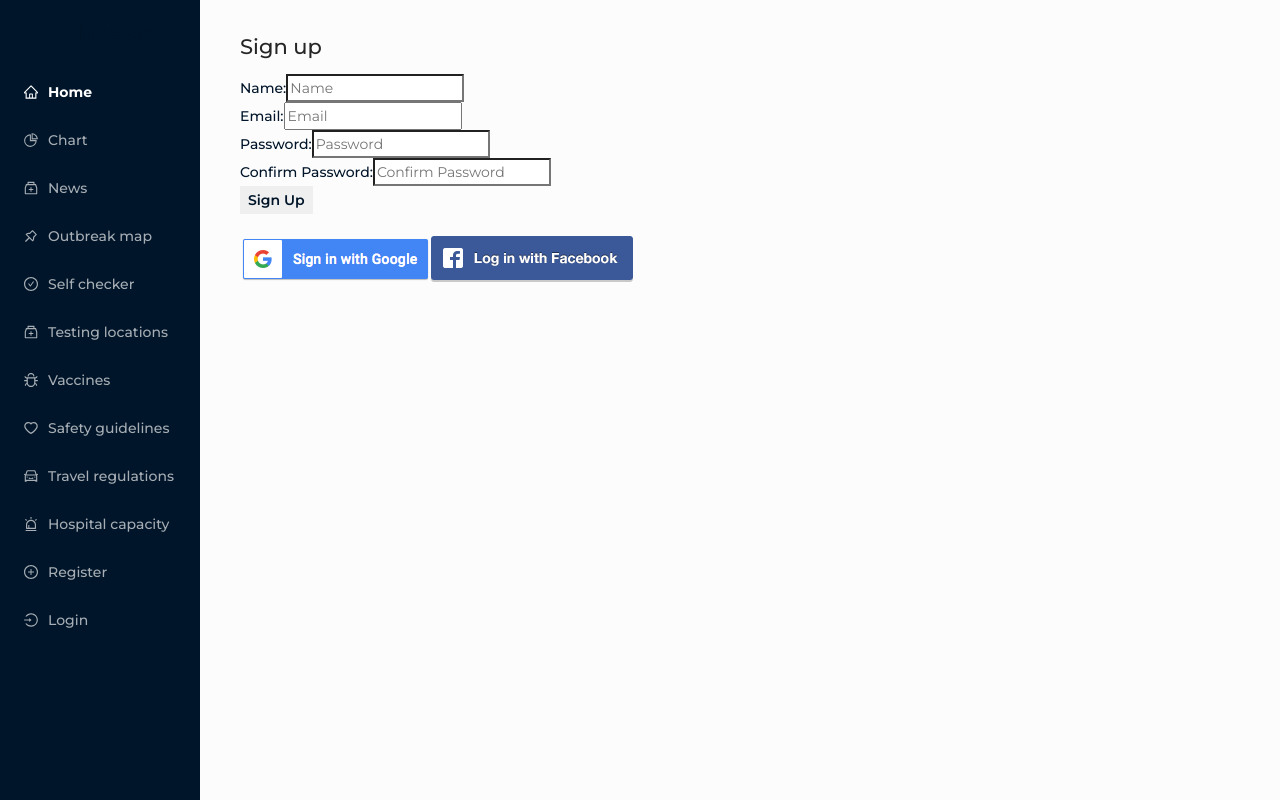
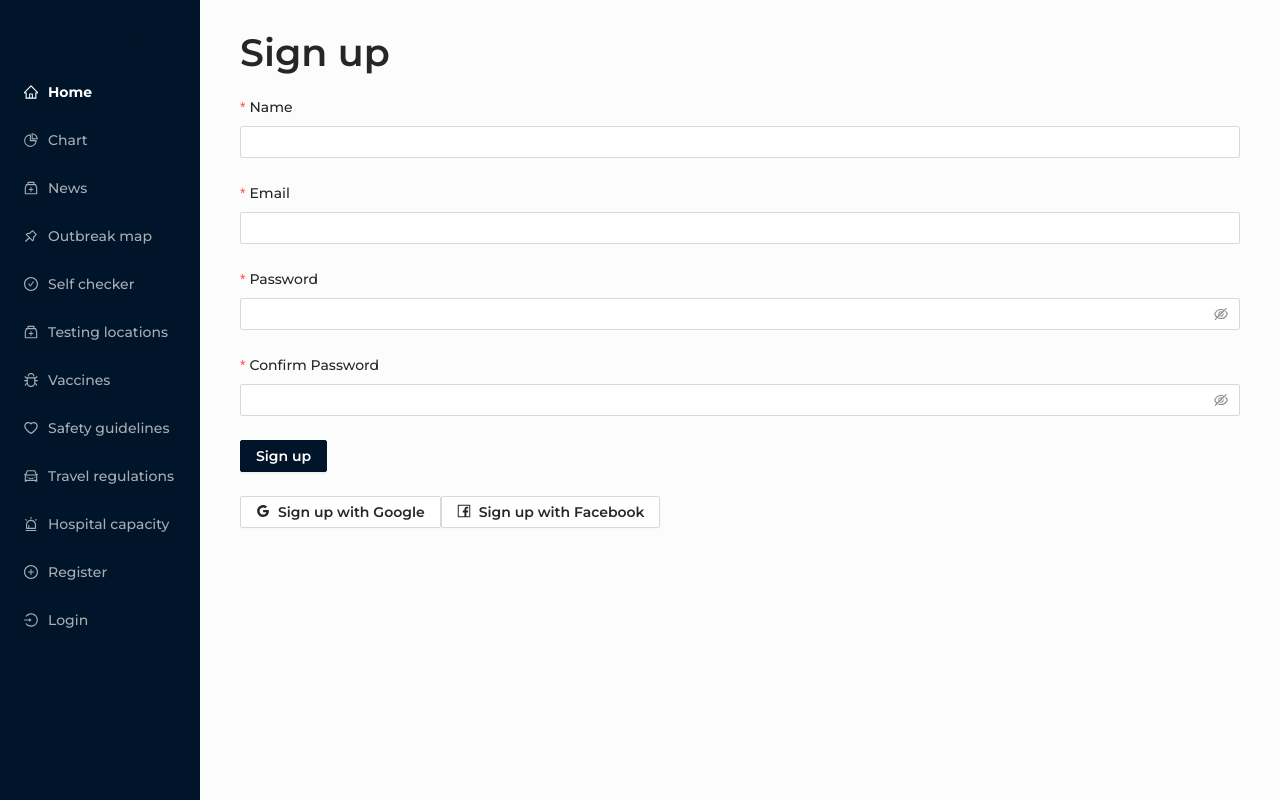
Before and after one commit to irfanShaikh4421/COVIDASH, a React (Create React App) app in the folder client/: page /signup in a window 1280 px wide. Built offline with nearby package versions, Linux system fonts and the light colour scheme; no server answers.

Commit message:
updated signup and signin with new ui

```diff
--- a/client/src/components/SignUp.js
+++ b/client/src/components/SignUp.js
@@ -3,25 +3,33 @@ import { Redirect } from 'react-router-dom';
 import { doCreateUserWithEmailAndPassword } from '../firebase/FirebaseFunctions';
 import { AuthContext } from '../firebase/Auth';
 import SocialSignIn from './SocialSignIn';
+import { Typography, Form, Input, Button } from 'antd';
 
 function SignUp() {
     const { currentUser } = useContext(AuthContext);
     const [pwMatch, setPwMatch] = useState('');
 
-	const handleSignUp = async (e) => {
-		e.preventDefault();
-		const { displayName, email, passwordOne, passwordTwo } = e.target.elements;
+    const { Title } = Typography;
 
-		if (passwordOne.value !== passwordTwo.value) {
+    const layout = {
+        labelCol: { span: 4 },
+        wrapperCol: { span: 24 },
+    };
+
+    const handleSignUp = async (values) => {
+        // console.log(values);
+        const { displayName, email, passwordOne, passwordTwo } = values;
+
+        if (passwordOne !== passwordTwo) {
             setPwMatch('Passwords do not match!');
             return false;
         }
 
         try {
             await doCreateUserWithEmailAndPassword(
-				email.value,
-				passwordOne.value,
-				displayName.value
+                email,
+                passwordOne,
+                displayName
             );
         } catch (error) {
             alert(error);
@@ -33,64 +41,70 @@ function SignUp() {
     }
 
     return (
-		<div>
-			<h1>Sign up</h1>
+        <div class="full-width flex-column">
+            <Title>Sign up</Title>
             {pwMatch && <h4 className="error">{pwMatch}</h4>}
-			<form onSubmit={handleSignUp}>
-				<div className="form-group">
-					<label>
-						Name:
-						<input
-							className="form-control"
-							required
+            <Form
+                {...layout}
+                name="signup"
+                onFinish={handleSignUp}
+                layout={'vertical'}
+            >
+                <Form.Item
+                    label="Name"
                     name="displayName"
-							type="text"
-							placeholder="Name"
-						/>
-					</label>
-				</div>
-				<div className="form-group">
-					<label>
-						Email:
-						<input
-							className="form-control"
-							required
+                    rules={[
+                        {
+                            required: true,
+                            message: 'Please input your full name.',
+                        },
+                    ]}
+                >
+                    <Input />
+                </Form.Item>
+                <Form.Item
+                    label="Email"
                     name="email"
-							type="email"
-							placeholder="Email"
-						/>
-					</label>
-				</div>
-				<div className="form-group">
-					<label>
-						Password:
-						<input
-							className="form-control"
-							id="passwordOne"
+                    rules={[
+                        { required: true, message: 'Please input your email.' },
+                    ]}
+                >
+                    <Input />
+                </Form.Item>
+                <Form.Item
+                    label="Password"
                     name="passwordOne"
-							type="password"
-							placeholder="Password"
-							required
-						/>
-					</label>
-				</div>
-				<div className="form-group">
-					<label>
-						Confirm Password:
-						<input
-							className="form-control"
+                    rules={[
+                        {
+                            required: true,
+                            message: 'Please input your password.',
+                        },
+                    ]}
+                >
+                    <Input.Password />
+                </Form.Item>
+                <Form.Item
+                    label="Confirm Password"
                     name="passwordTwo"
-							type="password"
-							placeholder="Confirm Password"
-							required
-						/>
-					</label>
-				</div>
-				<button id="submitButton" name="submitButton" type="submit">
-					Sign Up
-				</button>
-			</form>
-			<br />
+                    rules={[
+                        {
+                            required: true,
+                            message: 'Please confirm your password.',
+                        },
+                    ]}
+                >
+                    <Input.Password />
+                </Form.Item>
+                <Form.Item>
+                    <Button
+                        type="primary"
+                        htmlType="submit"
+                        className="signup-btn"
+                    >
+                        Sign up
+                    </Button>
+                </Form.Item>
+            </Form>
             <SocialSignIn />
         </div>
     );
--- a/client/src/components/SocialSignIn.js
+++ b/client/src/components/SocialSignIn.js
@@ -1,6 +1,8 @@
 import React from 'react';
 import { doSocialSignIn } from '../firebase/FirebaseFunctions';
 import '../App.css';
+import { Button } from 'antd';
+import { GoogleOutlined, FacebookOutlined } from '@ant-design/icons';
 
 const SocialSignIn = () => {
     const socialSignOn = async (provider) => {
@@ -13,16 +15,22 @@ const SocialSignIn = () => {
 
     return (
         <div>
-			<img
+            <Button
                 onClick={() => socialSignOn('google')}
                 alt="google sign in"
-				src="/imgs/btn_google_signin.png"
-			/>
-			<img
+                icon={<GoogleOutlined />}
+                className="social-signup-btn"
+            >
+                Sign up with Google
+            </Button>
+            <Button
                 onClick={() => socialSignOn('facebook')}
                 alt="facebook sign in"
-				src="/imgs/facebook_signin.png"
-			/>
+                icon={<FacebookOutlined />}
+                className="social-signup-btn"
+            >
+                Sign up with Facebook
+            </Button>
         </div>
     );
 };
```
Also changed, not shown: client/src/components/CasesTracking.js (+61 -18 lines). Lines whose indentation alone changed are shown as unchanged.
